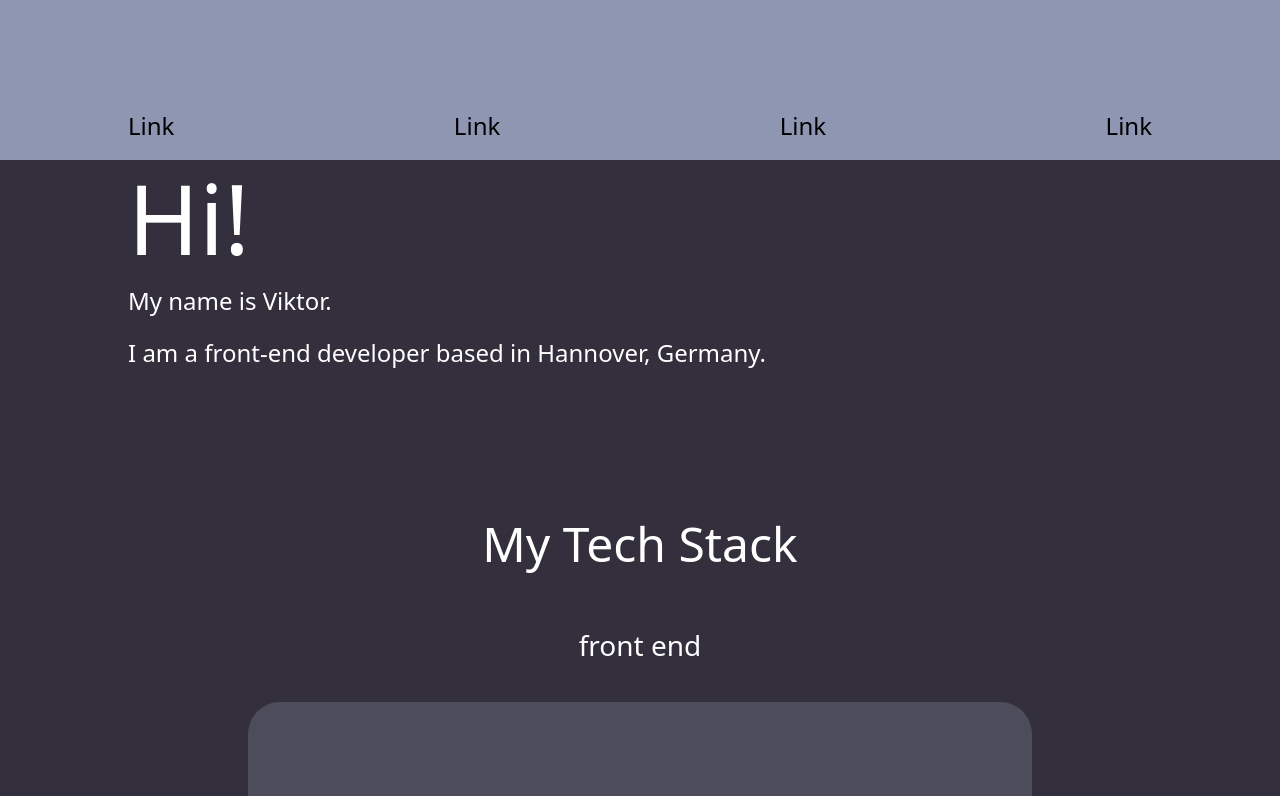
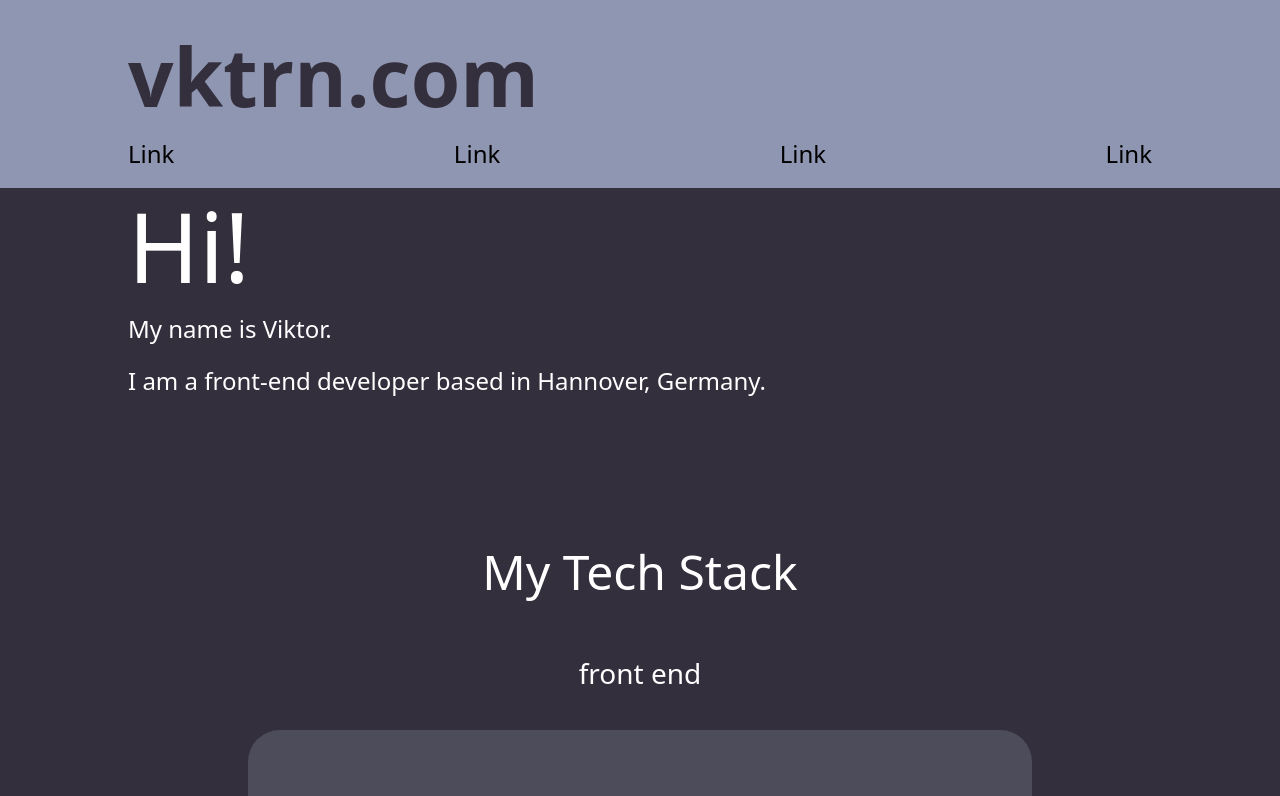
Before and after one commit to VKTRN/Portfolio, a React (Create React App) app: page / in a window 1280 px wide. Shown: the top 796 px of the page. Built offline with nearby package versions, Linux system fonts and the light colour scheme.

Commit message:
add logo

```diff
--- a/src/App.js
+++ b/src/App.js
@@ -6,11 +6,14 @@ function App() {
   return (
     <div className="App">
       <div className="header">
-        <div className="links">
-          <a href="">Link</a>
-          <a href="">Link</a>
-          <a href="">Link</a>
-          <a href="">Link</a>
+        <div className="header-content">
+          <div className="logo">vktrn.com</div>
+          <div className="links">
+            <a href="">Link</a>
+            <a href="">Link</a>
+            <a href="">Link</a>
+            <a href="">Link</a>
+          </div>
         </div>
       </div>
 
--- a/src/scss/_app.scss
+++ b/src/scss/_app.scss
@@ -3,17 +3,28 @@ $svg-size: 7rem;
 .header{
   display: flex;
   justify-content: center;
-  height:10rem;
   background-color: #8E96B2;
   padding: 1rem 0;
 
-  .links{
+  .header-content{
+    display: flex;
+    flex-direction: column;
     width:80%;
-    display: flex;
-    justify-content: space-between;
-    align-items: flex-end;
-    font-size: 1.5rem;
+
+    .logo{
+      color: #342F3D;
+      font-size: 5rem;
+      font-weight: 700;
+    }
+
+    .links{
+      display: flex;
+      justify-content: space-between;
+      align-items: flex-end;
+      font-size: 1.5rem;
+    }
   }
+
 
 }
 
```
